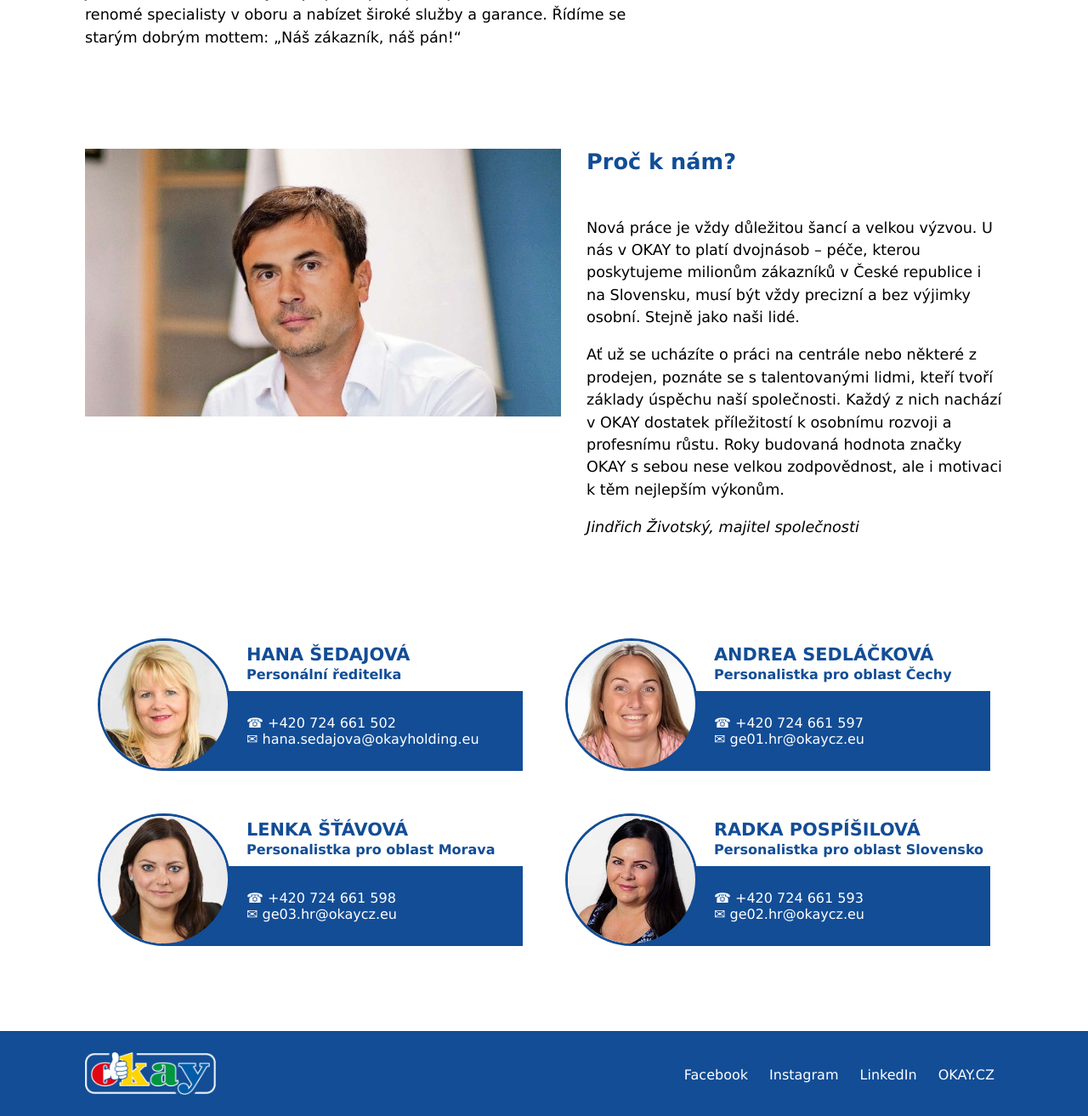
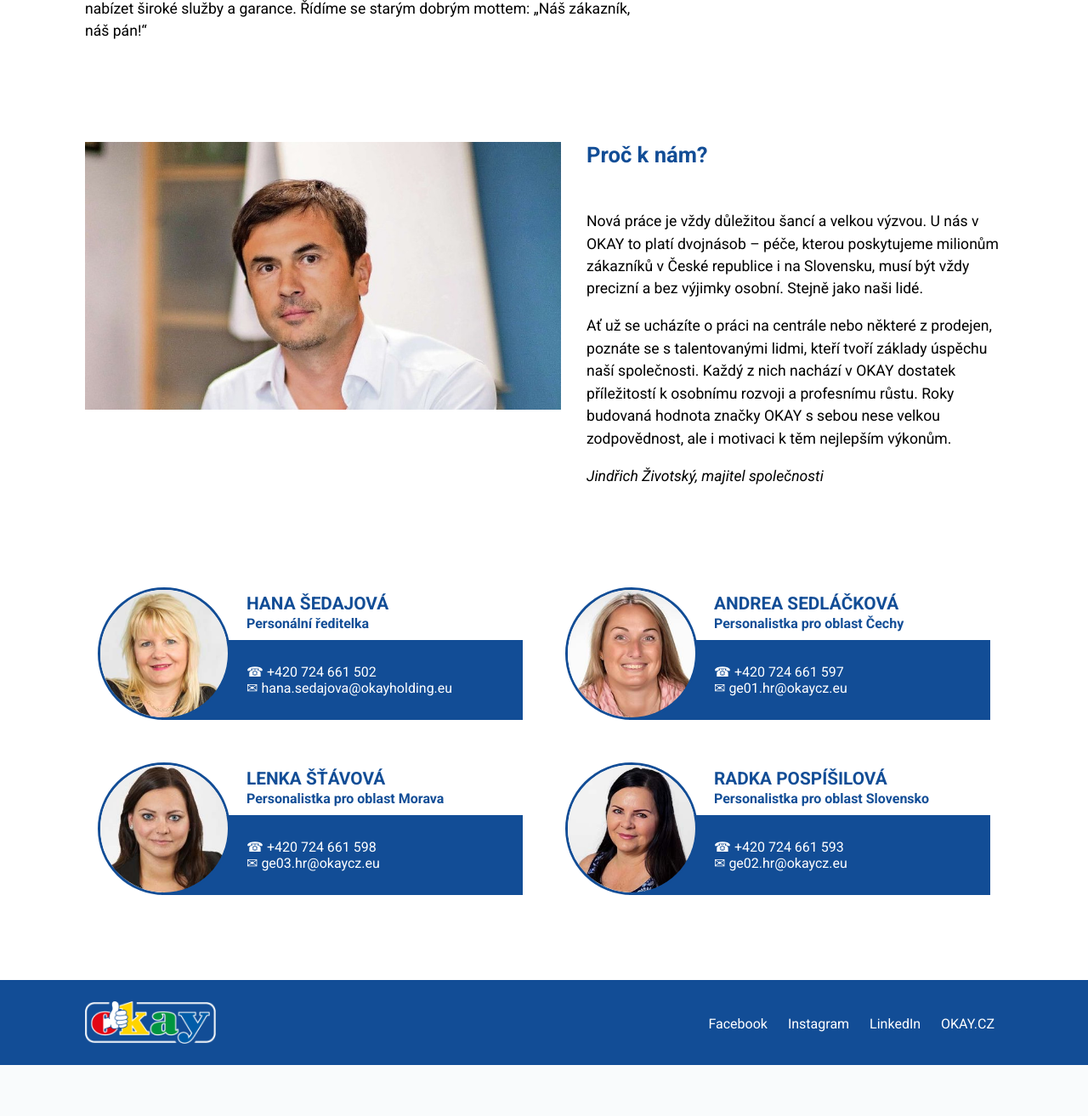
Before and after one commit to malchikkCZ/okay-career-website, a Flask app: page / in a window 1280 px wide. Shown: the part 1551-2864 px from the top of the page at 85% size. After the commit the page ends 2804 px from the top, so only its background shows below. Run offline with Flask 2, Linux system fonts and the light colour scheme; some libraries are stand-ins or nearby versions.

Commit message:
change main font to Roboto

```diff
--- a/static/css/style.css
+++ b/static/css/style.css
@@ -23,8 +23,8 @@
 }
 
 body {
-    font-family: 'Verdana', 'Open Sans', sans-serif;
-    font-weight: lighter;
+    font-family: 'Roboto', 'Open Sans', sans-serif;
+    font-weight: 400;
     margin: 0;
     min-width: 500px;
 }
--- a/templates/sections/header.html
+++ b/templates/sections/header.html
@@ -6,7 +6,9 @@
   <link rel="stylesheet" href="{{ url_for('static', filename='css/style.css') }}">
   <link rel="icon" href="{{ url_for('static', filename='images/favicon.ico') }}">
   <link rel="preconnect" href="https://fonts.gstatic.com">
-  <link href="https://fonts.googleapis.com/css2?family=Open+Sans:wght@400;700&display=swap" rel="stylesheet">
+  <link href="https://fonts.googleapis.com/css2?family=Open+Sans:wght@400;700&display=swap" rel="stylesheet">+
+  <link href="https://fonts.googleapis.com/css2?family=Roboto:ital,wght@0,100;0,300;0,400;0,500;0,700;0,900;1,100;1,300;1,400;1,500;1,700;1,900&display=swap" rel="stylesheet">
+  <link rel="preconnect" href="https://fonts.googleapis.com">
   <meta name="viewport" content="width=device-width, initial-scale=1, user-scalable=0">
   <title>OKAY kariéra - {{ page_title }}</title>
 </head>
```
